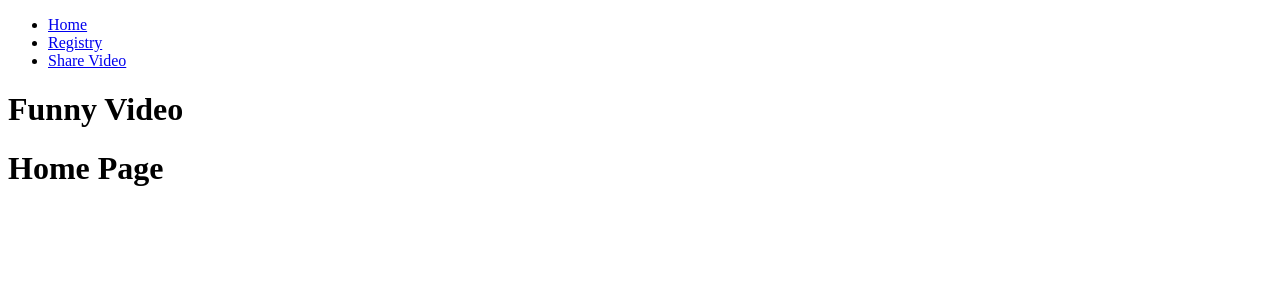
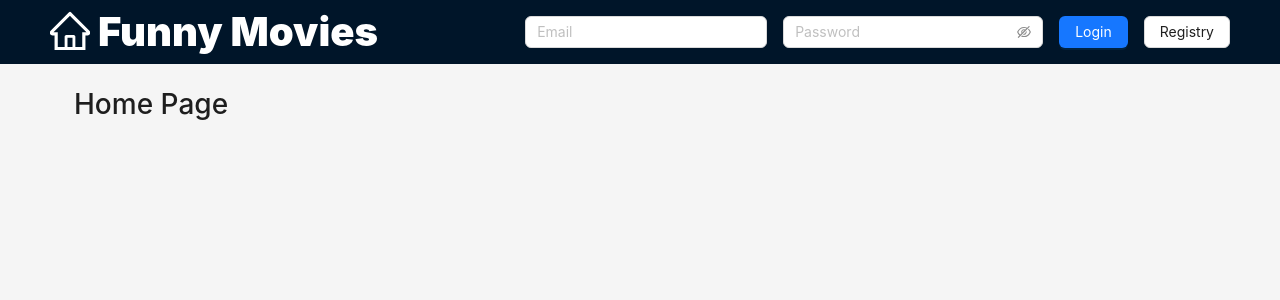
Before and after one commit to vtanh1905/youtube-video-sharing, a React app in the folder client/: page / in a window 1280 px wide. Shown: the top 300 px of the page. Built offline with nearby package versions, Linux system fonts and the light colour scheme.

Commit message:
Client: Layout and Login components

```diff
--- a/client/public/index.html
+++ b/client/public/index.html
@@ -3,12 +3,13 @@
 
 <head>
   <meta charset="utf-8">
+  <base href="/" />
   <title>Youtube Video Share</title>
 </head>
 
 <body>
   <div id="root"></div>
-  <script src="/bundle.js"></script>
+  <script src="bundle.js"></script>
 </body>
 
 </html>
--- a/client/src/app.tsx
+++ b/client/src/app.tsx
@@ -1,5 +1,6 @@
 import * as React from "react";
 import * as ReactDOM from "react-dom";
+import 'antd/dist/reset.css';
 
 import Index from "./pages";
 
--- /dev/null
+++ b/client/src/components/Layout/index.tsx
@@ -0,0 +1,35 @@
+import React from "react";
+import { Layout as LayoutAntd, Button, Form, Input } from "antd";
+import { Link } from "react-router-dom";
+import { HomeOutlined } from "@ant-design/icons";
+import "./style.scss";
+
+import Login from '../Login';
+
+const { Header, Content } = LayoutAntd;
+
+const Layout = (props: any) => {
+  return (
+    <LayoutAntd>
+      <Header style={{ position: "sticky", top: 0, zIndex: 1, width: "100%" }}>
+        <div className="header-content">
+          <Link to="/">
+            <h1 className="header-text-logo">
+              <HomeOutlined /> Funny Movies
+            </h1>
+          </Link>
+
+          <div className="login-form">
+            <Login />
+            <Button>Registry</Button>
+          </div>
+        </div>
+      </Header>
+      <Content className="site-layout" style={{ padding: "0 50px" }}>
+        <div style={{ padding: 24, minHeight: 380 }}>{props.children}</div>
+      </Content>
+    </LayoutAntd>
+  );
+};
+
+export default Layout;
--- /dev/null
+++ b/client/src/components/Layout/style.scss
@@ -0,0 +1,16 @@
+.header-content {
+  display: flex;
+  justify-content: space-between;
+
+  .header-text-logo {
+    color: white;
+    font-weight: 900;
+    font-size: 40px;
+    margin: 0;
+  }
+
+  .login-form {
+    display: inline-flex;
+    margin-top: 16px;
+  }
+}
--- /dev/null
+++ b/client/src/components/Login/index.tsx
@@ -0,0 +1,26 @@
+import React from "react";
+import { Button, Form, Input } from "antd";
+
+const Login = () => {
+  return (
+    <Form layout={"inline"}>
+      <Form.Item
+        name="email"
+        rules={[{ required: true, message: "", type: "email" }]}
+      >
+        <Input placeholder="Email" />
+      </Form.Item>
+      <Form.Item
+        name="password"
+        rules={[{ required: true, message: "", min: 6, max: 15 }]}
+      >
+        <Input.Password placeholder="Password" />
+      </Form.Item>
+      <Form.Item>
+        <Button type="primary">Login</Button>
+      </Form.Item>
+    </Form>
+  );
+};
+
+export default Login;
--- a/client/src/pages/Layout/index.tsx
+++ /dev/null
@@ -1,51 +0,0 @@
-import React from "react";
-import { BrowserRouter as Router, Routes, Route, Link } from "react-router-dom";
-
-import HomePage from "../Home";
-import RegistryPage from "../Registry";
-import ShareVideoPage from "../ShareVideo";
-
-const routes = [
-  {
-    path: "/",
-    component: (props?: any) => <HomePage {...props} />,
-  },
-  {
-    path: "/registry",
-    component: (props?: any) => <RegistryPage {...props} />,
-  },
-  {
-    path: "/share-video",
-    component: (props?: any) => <ShareVideoPage {...props} />,
-  },
-];
-
-const Layout = (props: any) => {
-  return (
-    <Router>
-      <ul>
-        <li>
-          <Link to="/">Home</Link>
-        </li>
-        <li>
-          <Link to="/registry">Registry</Link>
-        </li>
-        <li>
-          <Link to="/share-video">Share Video</Link>
-        </li>
-      </ul>
-      <div>
-        {props.children}
-      </div>
-      <div>
-        <Routes>
-          {routes.map((route, i) => (
-            <Route path={route.path} key={i} element={route.component()} />
-          ))}
-        </Routes>
-      </div>
-    </Router>
-  );
-};
-
-export default Layout;
--- a/client/src/pages/index.tsx
+++ b/client/src/pages/index.tsx
@@ -1,14 +1,39 @@
 import React from "react";
+import { BrowserRouter as Router, Routes, Route } from "react-router-dom";
 
-import Layout from "./Layout";
+import Layout from "../components/Layout";
+import HomePage from "./Home";
+import RegistryPage from "./Registry";
+import ShareVideoPage from "./ShareVideo";
+
+const routes = [
+  {
+    path: "/",
+    component: (props?: any) => <HomePage {...props} />,
+  },
+  {
+    path: "/registry",
+    component: (props?: any) => <RegistryPage {...props} />,
+  },
+  {
+    path: "/share-video",
+    component: (props?: any) => <ShareVideoPage {...props} />,
+  },
+];
 
 const Index = () => {
   return (
-    <Layout>
-      <div>
-        <h1>Funny Video</h1>
-      </div>
-    </Layout>
+    <Router>
+      <Layout>
+        <div>
+          <Routes>
+            {routes.map((route, i) => (
+              <Route path={route.path} key={i} element={route.component()} />
+            ))}
+          </Routes>
+        </div>
+      </Layout>
+    </Router>
   );
 };
 
--- a/client/webpack.config.js
+++ b/client/webpack.config.js
@@ -1,4 +1,6 @@
 const path = require("path");
+const CopyWebpackPlugin = require('copy-webpack-plugin');
+
 module.exports = {
   mode: "development",
   entry: "./src/app.tsx",
@@ -10,7 +12,7 @@ module.exports = {
         exclude: /node_modules/,
       },
       {
-        test: /\.s[ac]ss$/i,
+        test: /\.s?[ac]ss$/i,
         use: ["style-loader", "css-loader", "sass-loader"],
       },
     ],
@@ -22,10 +24,16 @@ module.exports = {
     filename: "bundle.js",
     path: path.resolve(__dirname, "build"),
   },
+  plugins: [
+    new CopyWebpackPlugin({
+      patterns: [{ from: path.join(__dirname, "public") }],
+    }),
+  ],
   devServer: {
     static: {
       directory: path.join(__dirname, "build"),
     },
+    historyApiFallback: true,
     compress: true,
     port: 8000,
   },
```
Also changed, not shown: client/package.json (+6 -2 lines), 1 other file (tests, documents, lock files or other folders).
